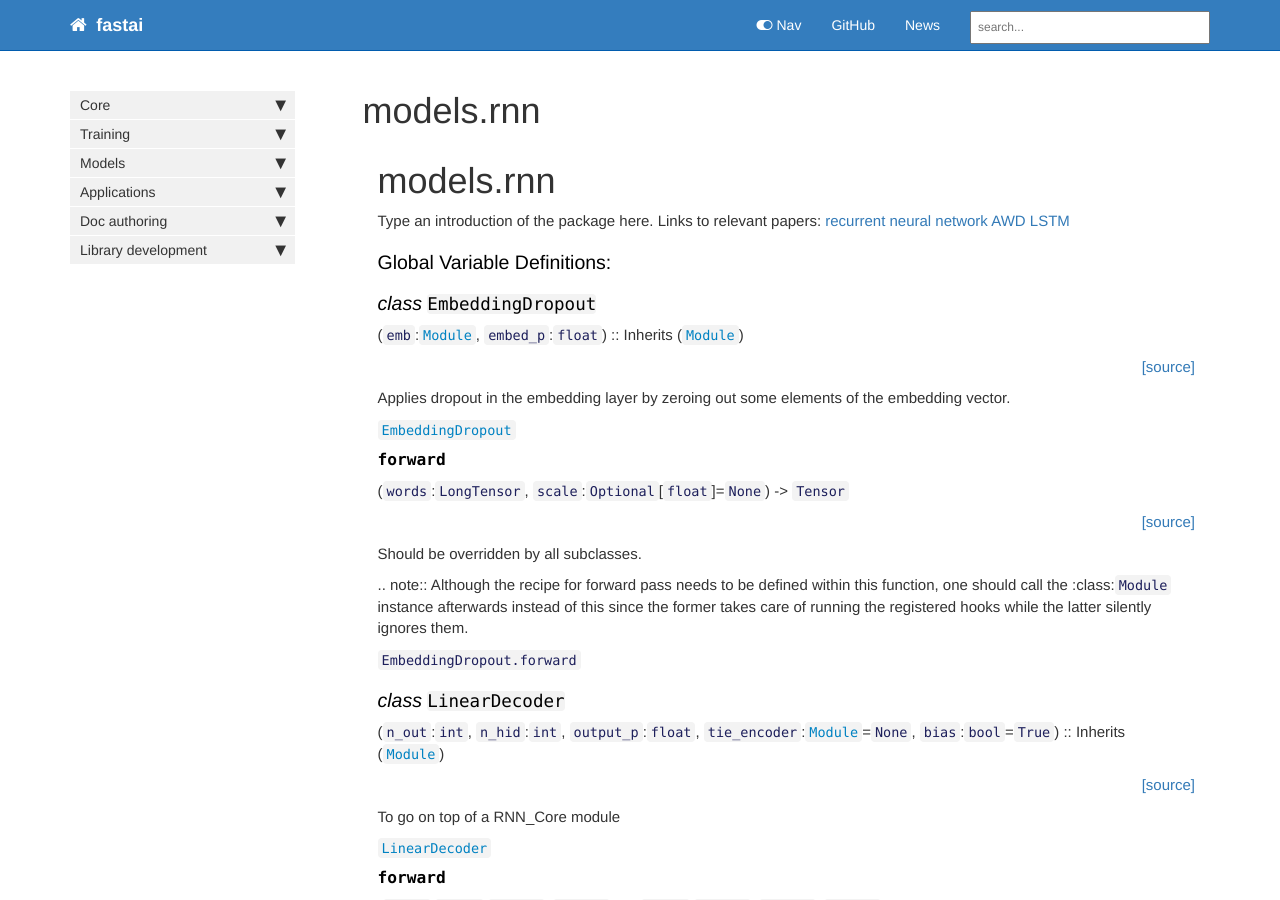
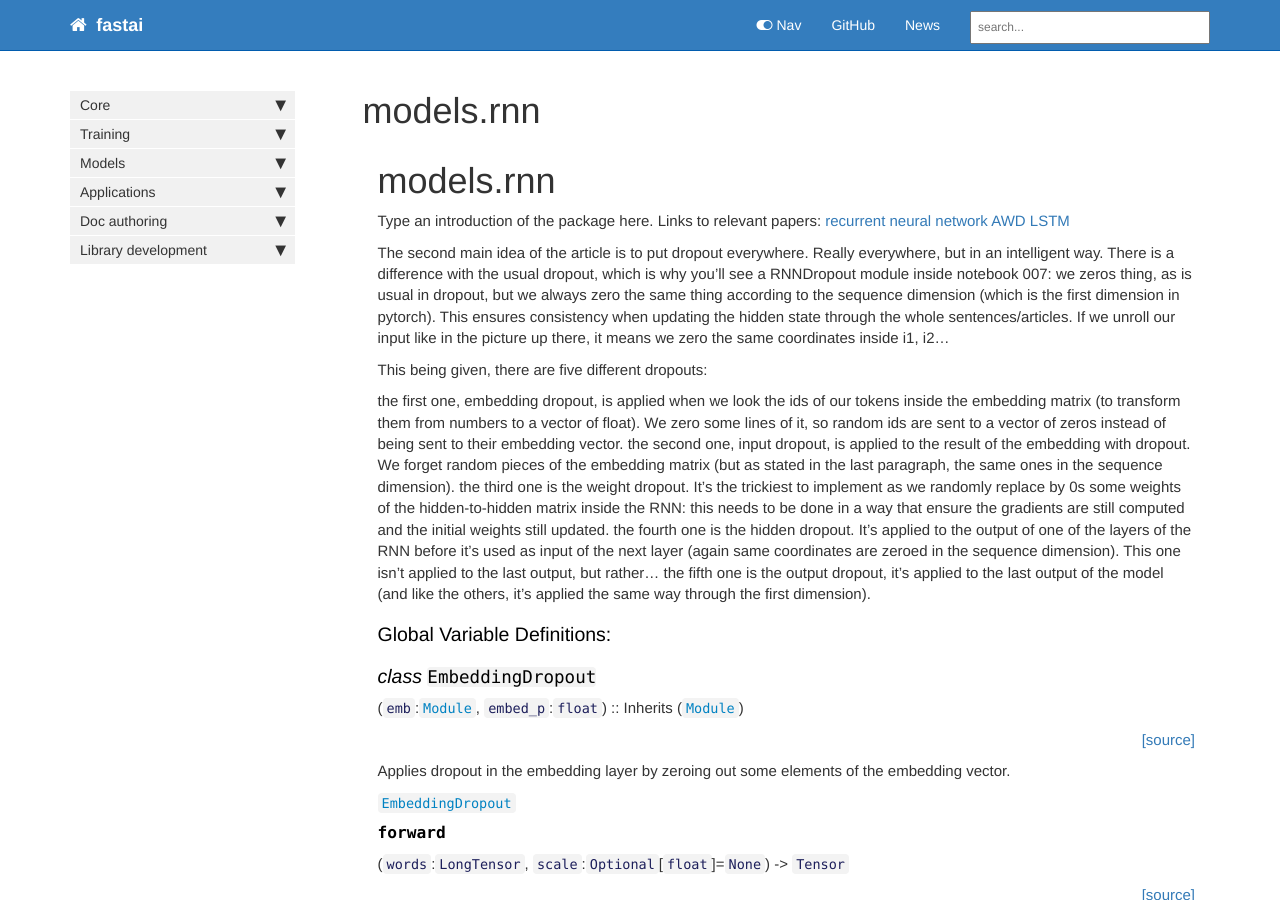
Before and after one commit to fastai/fastai_dev, a Jekyll site: the page built from docs/models.rnn.html, in a window 1280 px wide and 900 px high. Built offline with Jekyll 4.4.1, drawn with Linux system fonts in a browser that asks for light colours; nearby versions of some CDN libraries; comment, search, counter and statistics services are not loaded.

Commit message:
models doc

```diff
--- a/docs/models.rnn.html
+++ b/docs/models.rnn.html
@@ -8,6 +8,9 @@ summary:
 
 <div class="container" id="notebook-container">
 
+<div class="cell border-box-sizing code_cell rendered">
+
+</div>
 <div class="cell border-box-sizing text_cell rendered"><div class="inner_cell">
 <div class="text_cell_render border-box-sizing rendered_html">
 <h1 id="models.rnn">models.rnn<a class="anchor-link" href="#models.rnn">&#182;</a></h1>
@@ -23,6 +26,19 @@ summary:
 </div>
 <div class="cell border-box-sizing code_cell rendered">
 
+</div>
+<div class="cell border-box-sizing text_cell rendered"><div class="inner_cell">
+<div class="text_cell_render border-box-sizing rendered_html">
+<p>The second main idea of the article is to put dropout everywhere. Really everywhere, but in an intelligent way. There is a difference with the usual dropout, which is why you’ll see a RNNDropout module inside notebook 007: we zeros thing, as is usual in dropout, but we always zero the same thing according to the sequence dimension (which is the first dimension in pytorch). This ensures consistency when updating the hidden state through the whole sentences/articles. If we unroll our input like in the picture up there, it means we zero the same coordinates inside i1, i2…</p>
+<p>This being given, there are five different dropouts:</p>
+<p>the first one, embedding dropout, is applied when we look the ids of our tokens inside the embedding matrix (to transform them from numbers to a vector of float). We zero some lines of it, so random ids are sent to a vector of zeros instead of being sent to their embedding vector.
+the second one, input dropout, is applied to the result of the embedding with dropout. We forget random pieces of the embedding matrix (but as stated in the last paragraph, the same ones in the sequence dimension).
+the third one is the weight dropout. It’s the trickiest to implement as we randomly replace by 0s some weights of the hidden-to-hidden matrix inside the RNN: this needs to be done in a way that ensure the gradients are still computed and the initial weights still updated.
+the fourth one is the hidden dropout. It’s applied to the output of one of the layers of the RNN before it’s used as input of the next layer (again same coordinates are zeroed in the sequence dimension). This one isn’t applied to the last output, but rather…
+the fifth one is the output dropout, it’s applied to the last output of the model (and like the others, it’s applied the same way through the first dimension).</p>
+
+</div>
+</div>
 </div>
 <div class="cell border-box-sizing text_cell rendered"><div class="inner_cell">
 <div class="text_cell_render border-box-sizing rendered_html">
```
Also changed, not shown: docs/models.html (added, +155 -0 lines), 5 other files.
